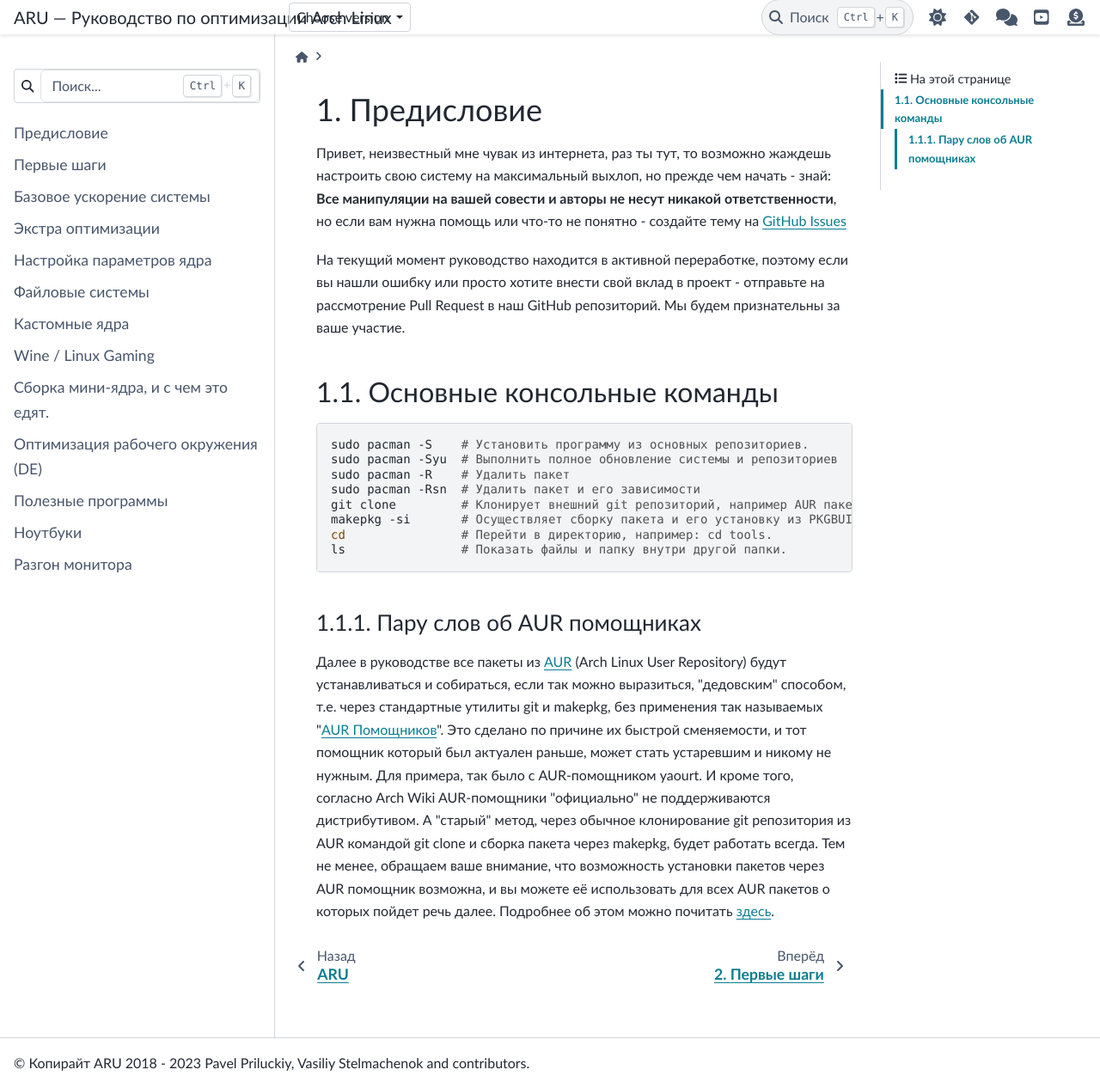
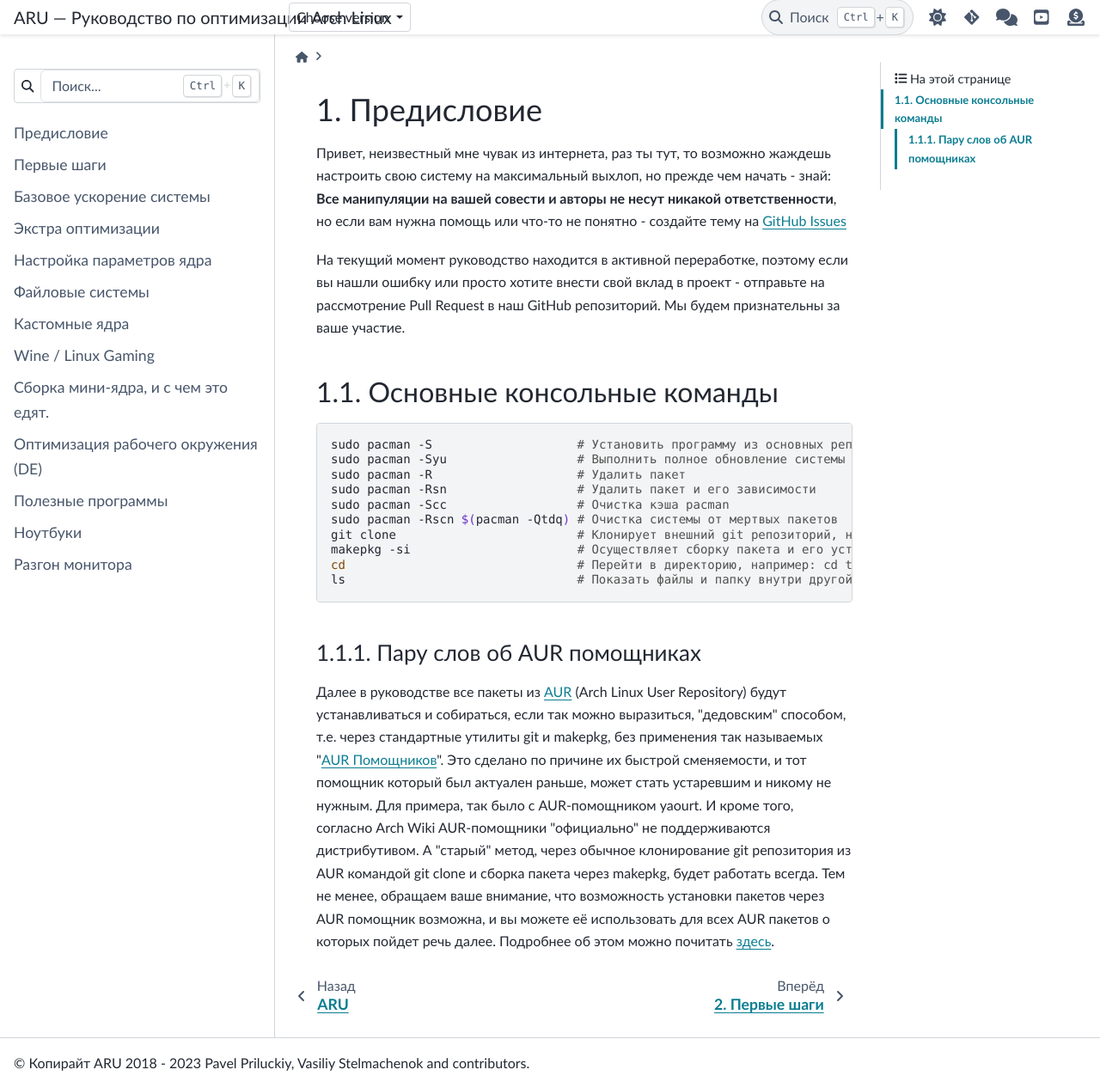
Before and after one commit to ventureoo/ARU, a Sphinx documentation site: the page built from docs/source/preface.rst, in a window 1280 px wide and 1266 px high. Shown: the whole window at 86% size. Built offline with Sphinx 7.4.7 and the PyData theme 0.15.4, drawn with Linux system fonts in a browser that asks for light colours.

Commit message:
preface: Update common commands

```diff
--- a/docs/source/preface.rst
+++ b/docs/source/preface.rst
@@ -32,14 +32,16 @@ Issues <https://codeberg.org/ventureo/ARU/issues>`_
 
 ::
 
-  sudo pacman -S    # Установить программу из основных репозиториев.
-  sudo pacman -Syu  # Выполнить полное обновление системы и репозиториев
-  sudo pacman -R    # Удалить пакет
-  sudo pacman -Rsn  # Удалить пакет и его зависимости
-  git clone         # Клонирует внешний git репозиторий, например AUR пакет
-  makepkg -si       # Осуществляет сборку пакета и его установку из PKGBUILD
-  cd                # Перейти в директорию, например: cd tools.
-  ls                # Показать файлы и папку внутри другой папки.
+  sudo pacman -S                    # Установить программу из основных репозиториев.
+  sudo pacman -Syu                  # Выполнить полное обновление системы и репозиториев
+  sudo pacman -R                    # Удалить пакет
+  sudo pacman -Rsn                  # Удалить пакет и его зависимости
+  sudo pacman -Scc                  # Очистка кэша pacman
+  sudo pacman -Rscn $(pacman -Qtdq) # Очистка системы от мертвых пакетов
+  git clone                         # Клонирует внешний git репозиторий, например AUR пакет
+  makepkg -si                       # Осуществляет сборку пакета и его установку из PKGBUILD
+  cd                                # Перейти в директорию, например: cd tools.
+  ls                                # Показать файлы и папку внутри другой папки.
 
 .. index:: aur, helpers, packaging
 .. _aur-helpers:
```
